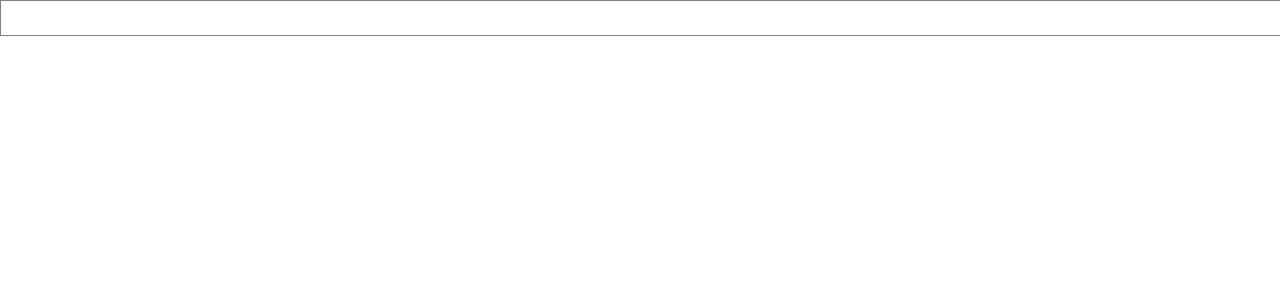
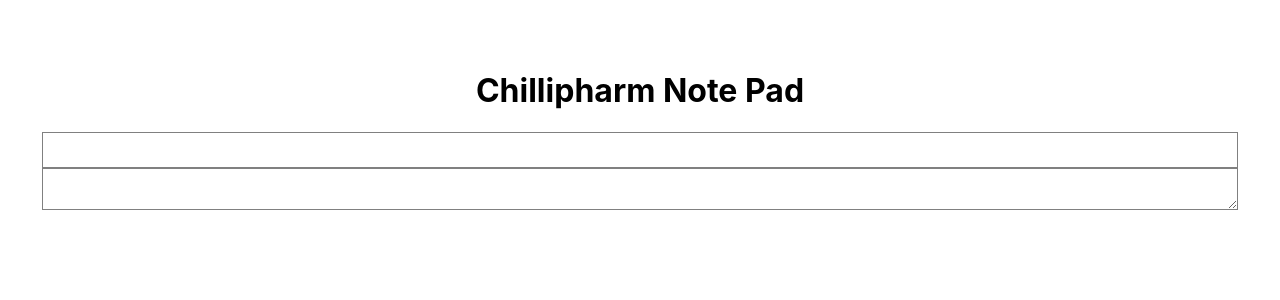
Before and after one commit to damonspencerroberts/React-Note-Pad-Exercise, a React (Create React App) app: page / in a window 1280 px wide. Shown: the top 300 px of the page. Built offline with nearby package versions, Linux system fonts and the light colour scheme.

Commit message:
add textbox and main container

```diff
--- a/src/App.js
+++ b/src/App.js
@@ -1,8 +1,17 @@
 import "./App.css";
+import Header from "./components/header";
 import Input from "./components/input";
+import TextBox from "./components/textbox";
+import MainContainer from "./containers/mainContainer";
 
 function App() {
-  return <Input />;
+  return (
+    <MainContainer>
+      <Header>Chillipharm Note Pad</Header>
+      <Input />
+      <TextBox />
+    </MainContainer>
+  );
 }
 
 export default App;
--- a/src/components/header.js
+++ b/src/components/header.js
@@ -1,4 +1,6 @@
 import React from "react";
+import styled from 'styled-components';
+
 
 const Header = (props) => {
   return <StyledHeader>{props.children}</StyledHeader>;
--- /dev/null
+++ b/src/components/textbox.js
@@ -0,0 +1,21 @@
+import React from 'react'
+import styled from 'styled-components';
+
+
+const TextBox = (props) => {
+  return (
+    <StyledTextBox {...props} />
+  )
+}
+
+export default TextBox;
+
+const StyledTextBox = styled.textarea`
+  width: 100%;
+  border: 1px solid grey;
+  box-shadow: 0px 4px 4px rgba(black, .5);
+  background: transparent;
+  color: black;
+  font-size: 16px;
+  padding-left: 12px;
+`
--- /dev/null
+++ b/src/containers/mainContainer.js
@@ -0,0 +1,17 @@
+import React from "react";
+import styled from 'styled-components';
+
+
+const MainContainer = (props) => {
+  return <StyledMainContainer>{props.children}</StyledMainContainer>;
+};
+
+export default MainContainer;
+
+const StyledMainContainer = styled.div`
+  padding: 50px;
+  display: flex;
+  align-items: center;
+  justify-content: center;
+  flex-direction: column;
+`;
```
